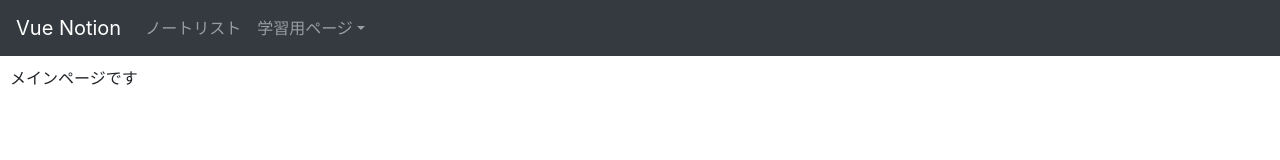
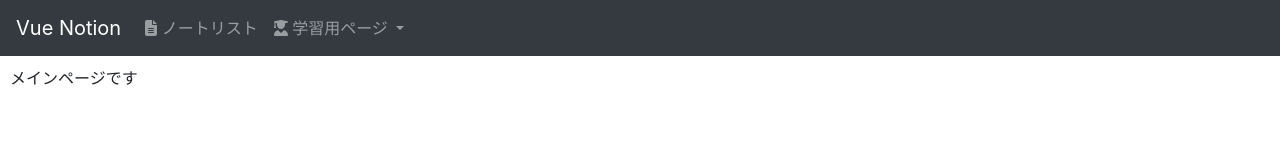
Before and after one commit to 8hatch8/notion-memo-app, a Vue app: page / in a window 1280 px wide. Shown: the top 160 px of the page. Built offline with nearby package versions, Linux system fonts and the light colour scheme.

Commit message:
add: faアイコンを追加

```diff
--- a/src/components/NavigationBar.vue
+++ b/src/components/NavigationBar.vue
@@ -22,12 +22,18 @@
       <ul class="navbar-nav">
         <!-- ノートリストページへのリンク -->
         <li class="nav-item">
-          <a class="nav-link" href="#">ノートリスト</a>
+          <a class="nav-link" href="#">
+            <font-awesome-icon icon="file-alt" />
+            ノートリスト
+          </a>
         </li>
 
         <!-- 学習ページへのリンク -->
         <li class="nav-item dropdown">
-          <a class="nav-link dropdown-toggle" data-toggle="dropdown">学習用ページ</a>
+          <a class="nav-link dropdown-toggle" data-toggle="dropdown">
+            <font-awesome-icon icon="user-graduate" />
+            学習用ページ
+          </a>
           <ul class="dropdown-menu">
             <li><a class="dropdown-item" href="#">学習1</a></li>
             <li><a class="dropdown-item" href="#">学習2</a></li>
--- a/src/main.js
+++ b/src/main.js
@@ -2,9 +2,9 @@ import { createApp } from "vue";
 import App from "./App.vue";
 
 import { library } from "@fortawesome/fontawesome-svg-core";
-import { faLeaf } from "@fortawesome/free-solid-svg-icons";
+import { fas } from "@fortawesome/free-solid-svg-icons";
 import { FontAwesomeIcon } from "@fortawesome/vue-fontawesome";
 
-library.add(faLeaf);
+library.add(fas);
 
-createApp(App).component("fa", FontAwesomeIcon).mount("#app");
+createApp(App).component("font-awesome-icon", FontAwesomeIcon).mount("#app");
```
